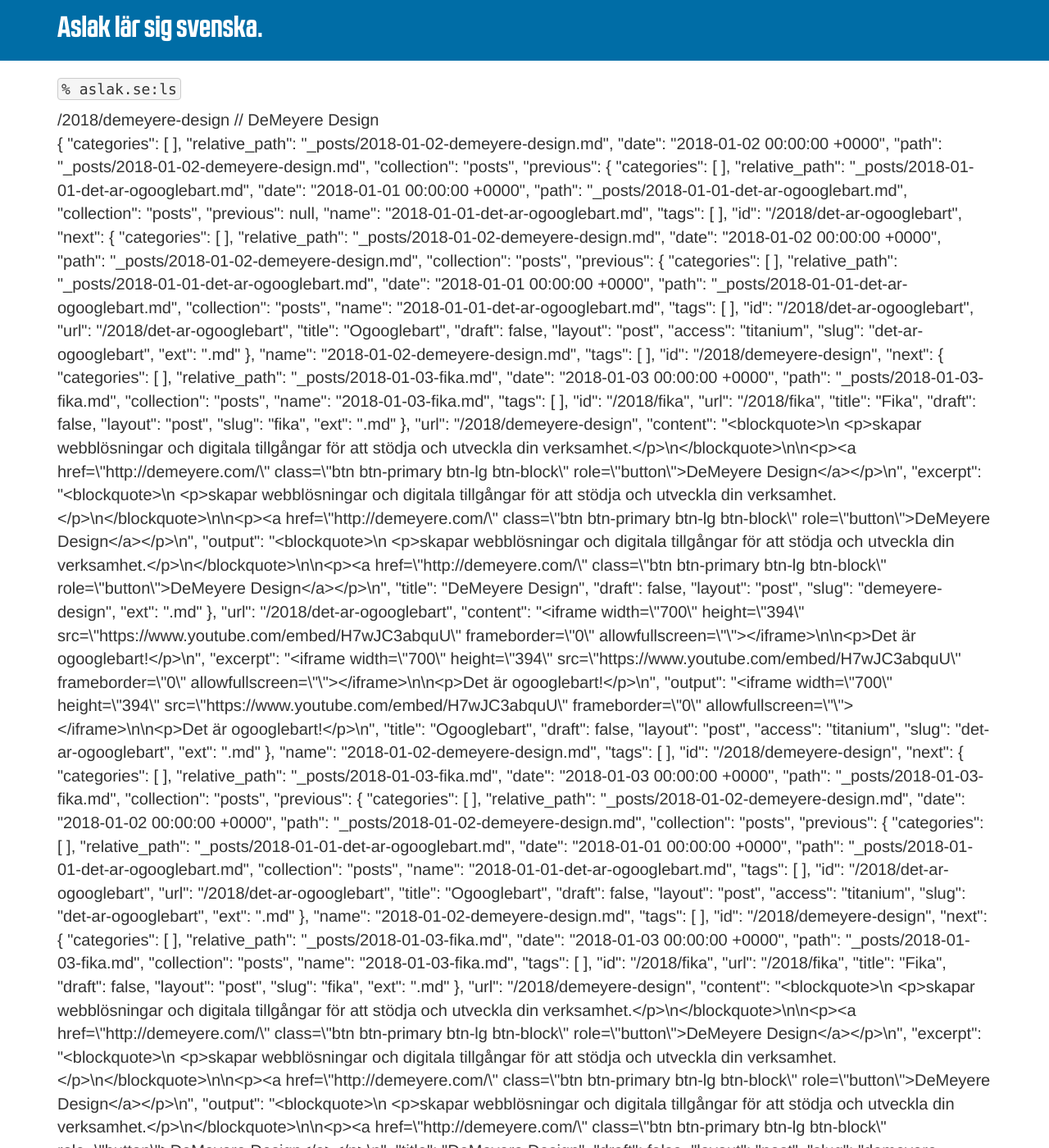
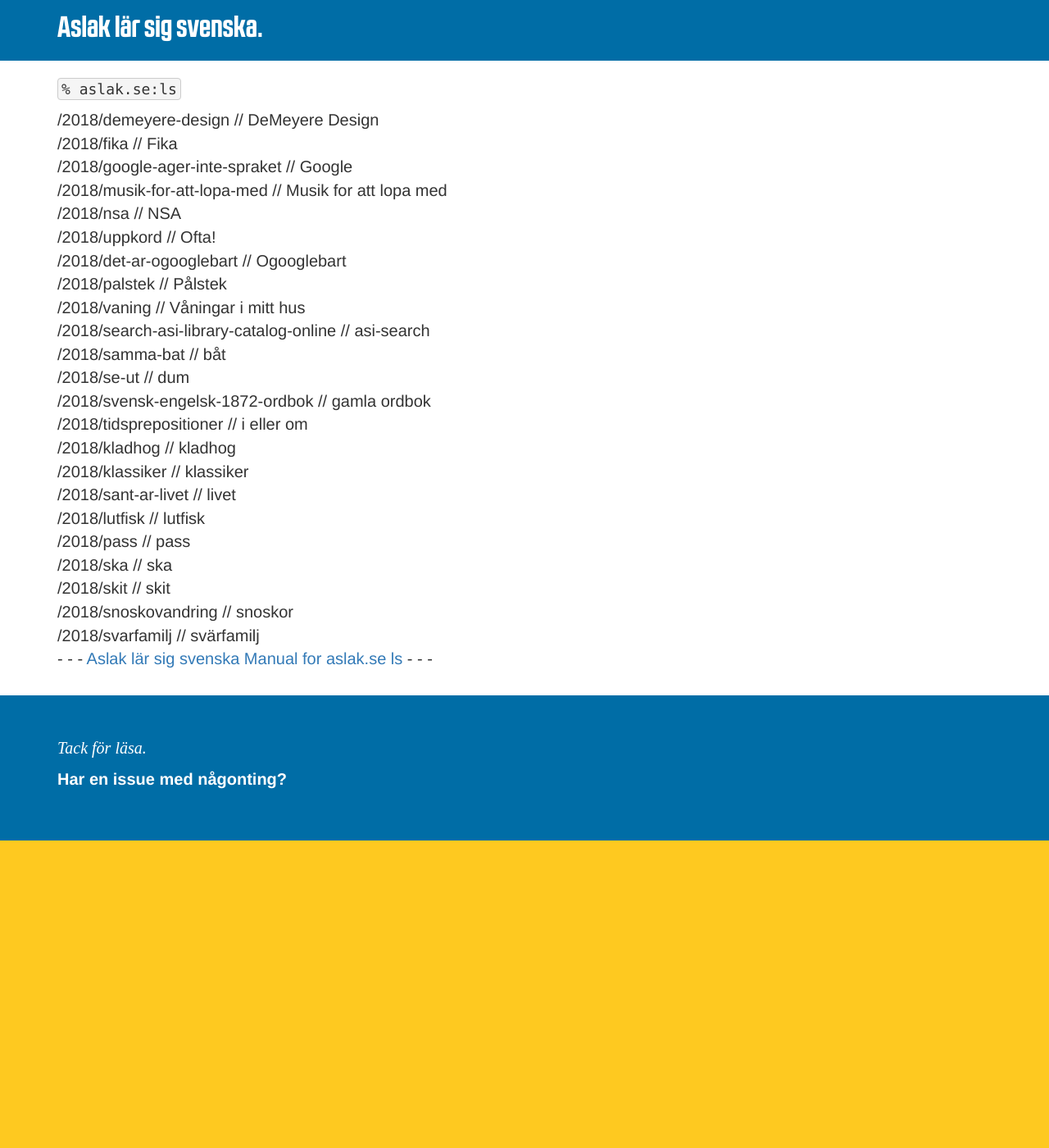
Before and after one commit to demeyere/aslak.se, a Jekyll site: the page built from _pages/ls.md, in a window 1280 px wide and 1400 px high. Shown: the whole window at 82% size. Built offline with Jekyll 4.4.1, drawn with Linux system fonts in a browser that asks for light colours; some of the changed text lies outside the part shown.

Commit message:
2018-02-01 19:23

```diff
--- a/_pages/ls.md
+++ b/_pages/ls.md
@@ -11,10 +11,7 @@ layout: single
 <p>
 
 {% assign sorted_posts = (site.posts | sort: 'title') %}
-{% for post in sorted_posts %}
-{{ post.url }} // {{ post.title }}<br/>
-{{ post | inspect }} <br/>
-{% endfor %}
+{% for post in sorted_posts %}{{ post.url }} // {{ post.title }}<br/>{% endfor %}
 
 - - -
 
```
